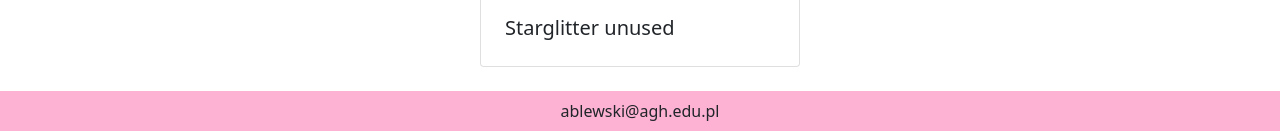
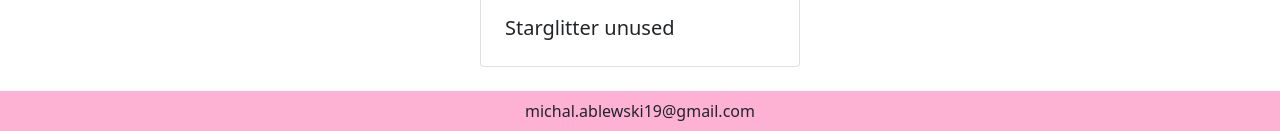
Before and after one commit to Ablesh1/primogems_counter_2023, a Django app: page /primogems/ in a window 1280 px wide. Shown: the part 1379-1510 px from the top of the page. Run offline with Django 4.2, Linux system fonts and the light colour scheme.

Commit message:
Change email to the valid one

```diff
--- a/templates/primogems/primogems_page.html
+++ b/templates/primogems/primogems_page.html
@@ -312,7 +312,7 @@
         </div>
         <footer class="footer">
             <div class="container">
-                <span>ablewski@agh.edu.pl</span>
+                <span>michal.ablewski19@gmail.com</span>
             </div>
         </footer>
         <!-- Dodaj link do biblioteki Bootstrap JavaScript (opcjonalnie) -->
```
